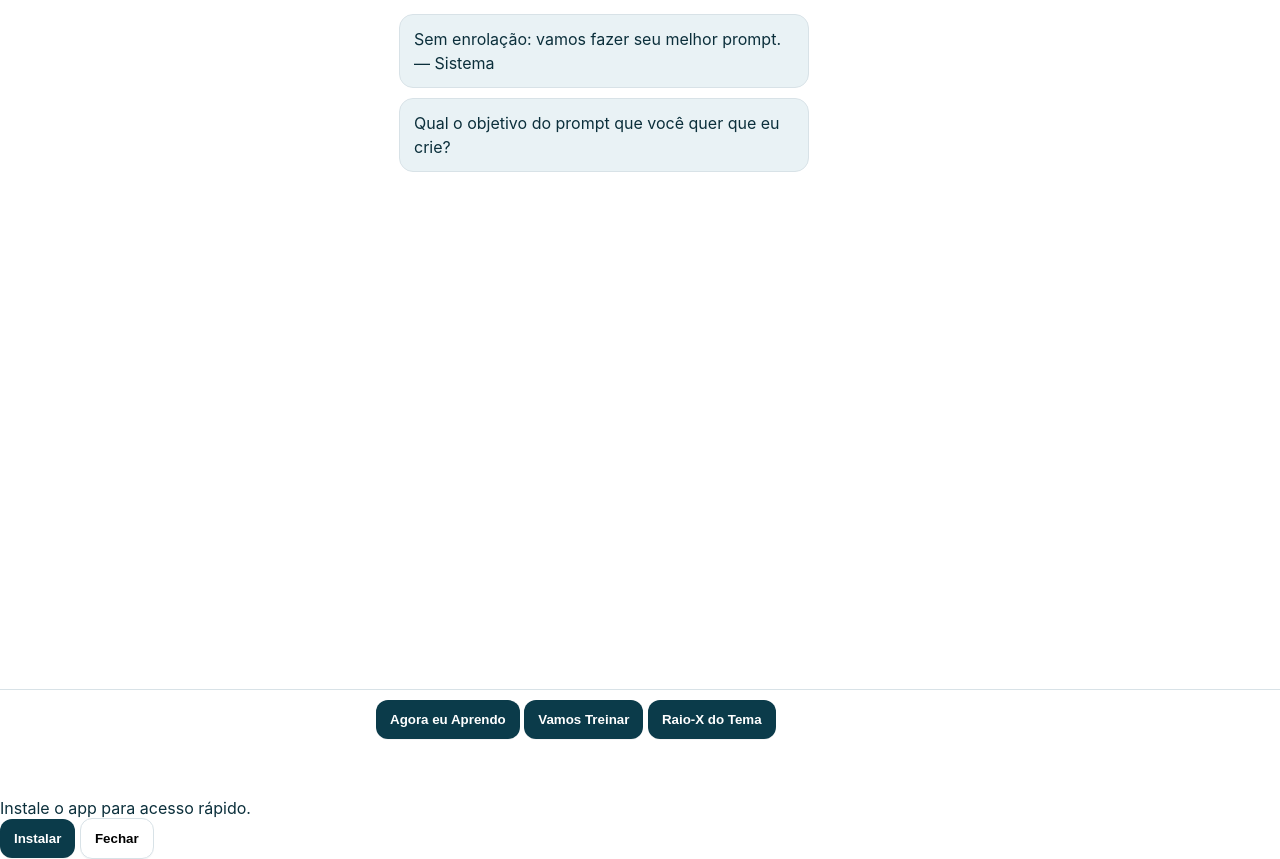
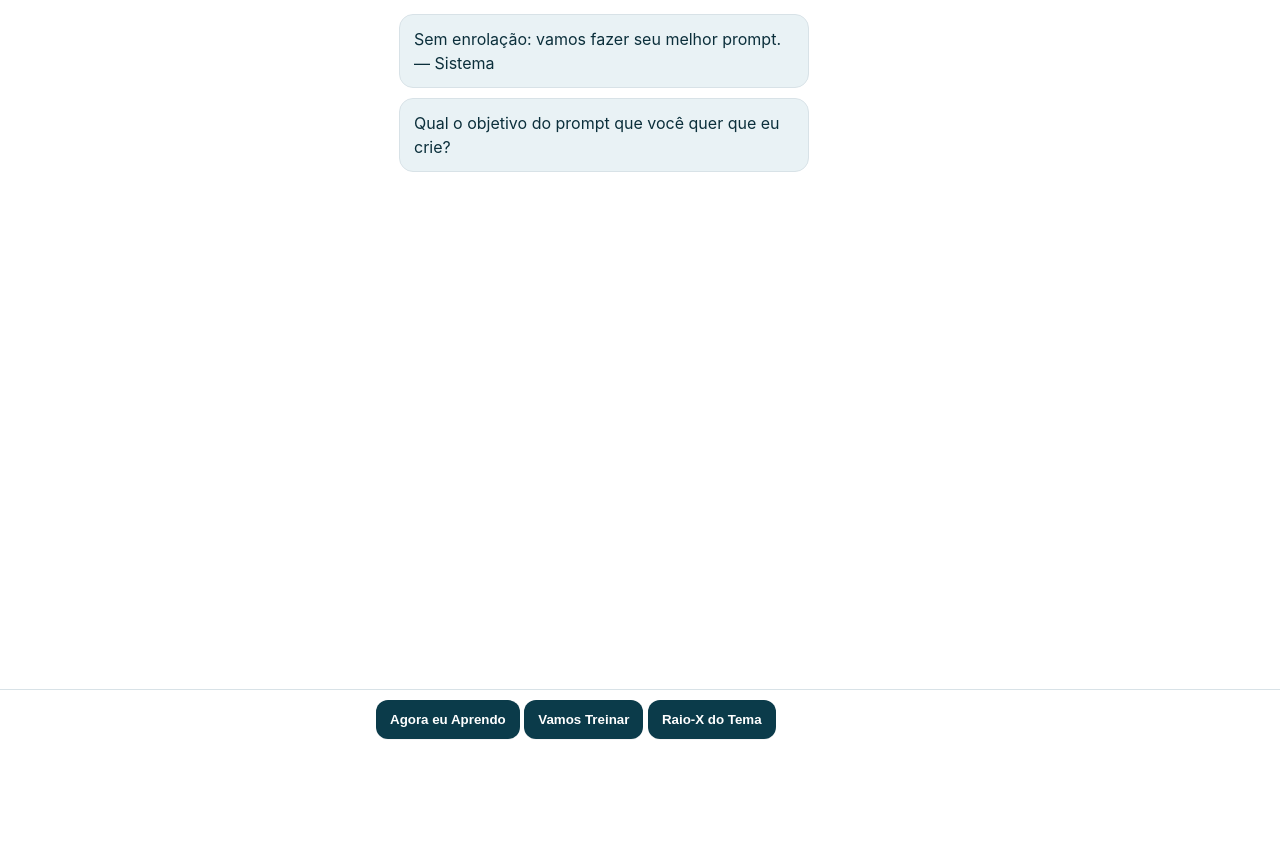
Before and after one commit to osvaldosereia/APOSTILADIREITO, a plain HTML site: page index.html in a window 1280 px wide. Shown: the part 51-910 px from the top of the page. After the commit the page ends 849 px from the top, so only its background shows below. Drawn offline with Linux system fonts and the light colour scheme.

Commit message:
Update index.html

```diff
--- a/index.html
+++ b/index.html
@@ -45,16 +45,6 @@
 </main>
 
 
-<!-- Banner de instalação (Android) / Instrução (iOS) -->
-<div id="installBanner" class="install-banner hidden" aria-live="polite">
-<div class="install-banner__content">
-<span id="installText">Instale o app para acesso rápido.</span>
-<div class="install-banner__actions">
-<button id="installBtn" class="btn btn--primary">Instalar</button>
-<button id="installClose" class="btn btn--ghost" aria-label="Fechar">Fechar</button>
-</div>
-</div>
-</div>
 
 
 <script defer src="./app.js"></script>
```
